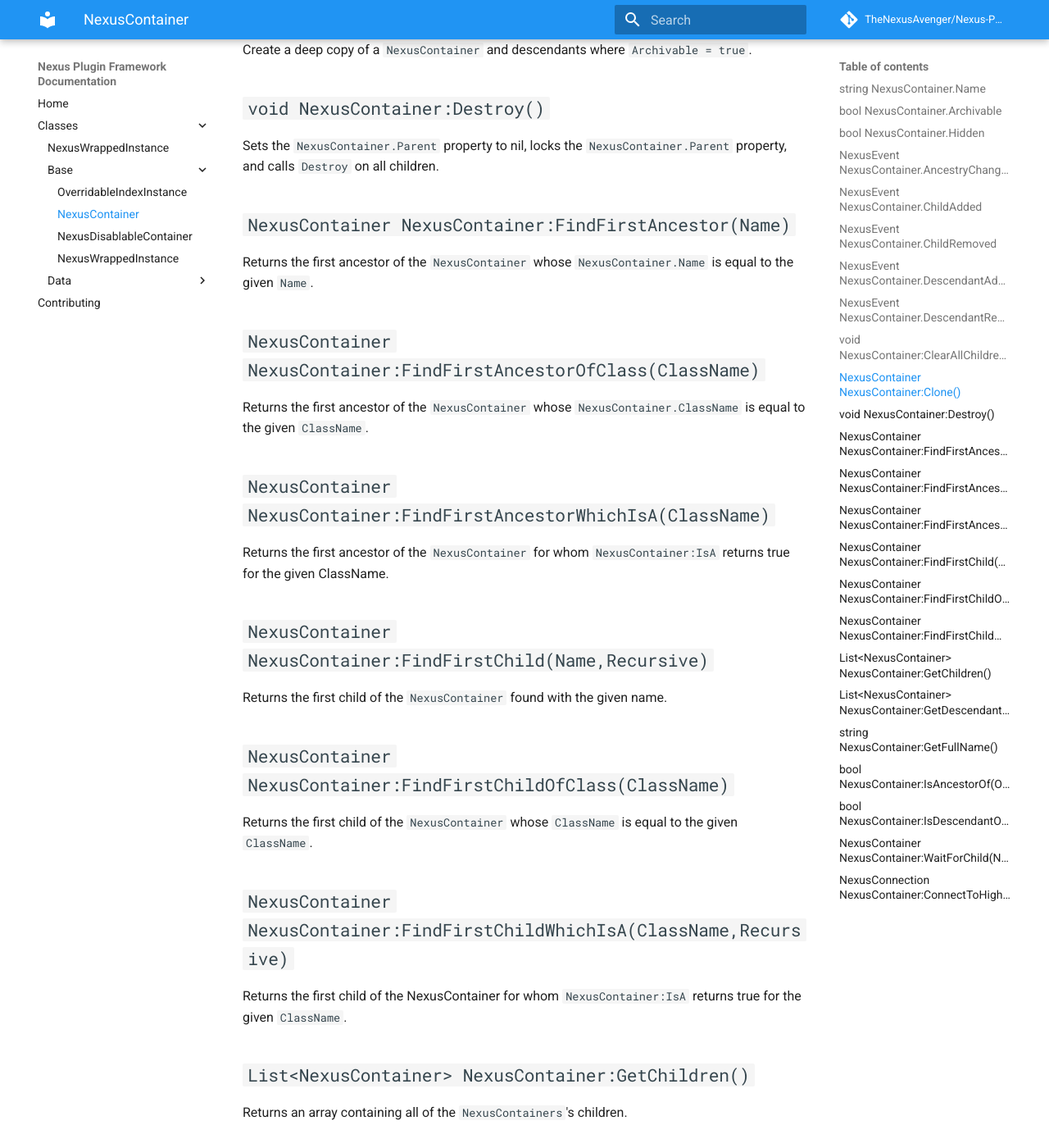
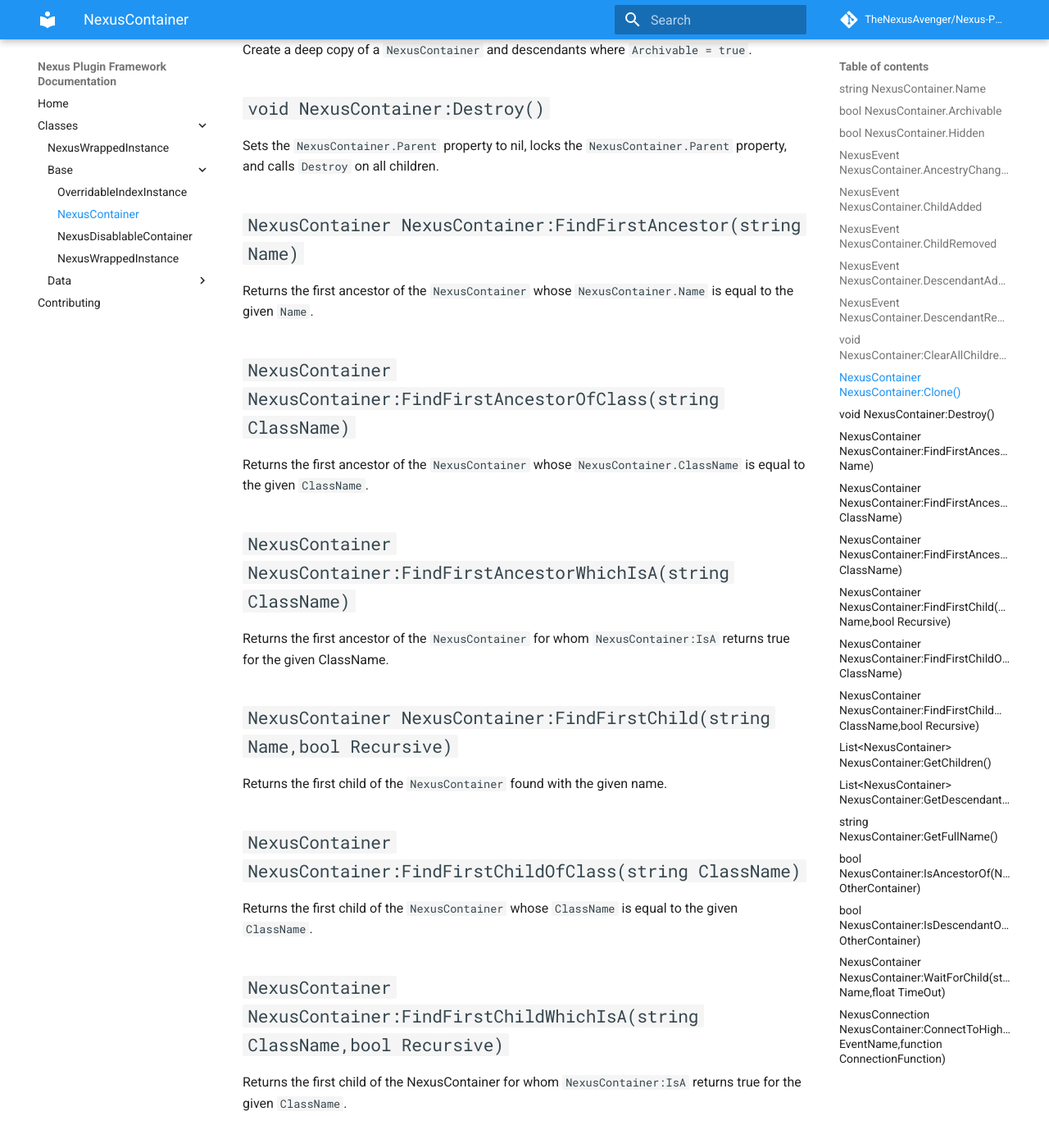
Before and after one commit to TheNexusAvenger/Nexus-Plugin-Framework, an MkDocs documentation site: the page built from docs/classes/Base/NexusContainer.md, in a window 1280 px wide and 1400 px high, scrolled down 1416 px. Shown: the whole window at 82% size. Built offline with MkDocs 1.6.1 and Material for MkDocs 9.7.7, drawn with Linux system fonts in a browser that asks for light colours; comment, search, counter and statistics services are not loaded; some of the changed text lies outside the part shown.

Commit message:
Added parameter types

```diff
--- a/docs/classes/Base/NexusContainer.md
+++ b/docs/classes/Base/NexusContainer.md
@@ -47,29 +47,29 @@ Sets the `NexusContainer.Parent` property to nil,
 locks the `NexusContainer.Parent` property,
 and calls `Destroy` on all children.
 
-## `NexusContainer NexusContainer:FindFirstAncestor(Name)`
+## `NexusContainer NexusContainer:FindFirstAncestor(string Name)`
 Returns the first ancestor of the `NexusContainer`
 whose `NexusContainer.Name` is equal to the given
 `Name`.
 
-## `NexusContainer NexusContainer:FindFirstAncestorOfClass(ClassName)`
+## `NexusContainer NexusContainer:FindFirstAncestorOfClass(string ClassName)`
 Returns the first ancestor of the `NexusContainer`
 whose `NexusContainer.ClassName` is equal to the
 given `ClassName`.
 
-## `NexusContainer NexusContainer:FindFirstAncestorWhichIsA(ClassName)`
+## `NexusContainer NexusContainer:FindFirstAncestorWhichIsA(string ClassName)`
 Returns the first ancestor of the `NexusContainer` for whom
 `NexusContainer:IsA` returns true for the given ClassName.
 
-## `NexusContainer NexusContainer:FindFirstChild(Name,Recursive)`
+## `NexusContainer NexusContainer:FindFirstChild(string Name,bool Recursive)`
 Returns the first child of the `NexusContainer` found with
 the given name.
 
-## `NexusContainer NexusContainer:FindFirstChildOfClass(ClassName)`
+## `NexusContainer NexusContainer:FindFirstChildOfClass(string ClassName)`
 Returns the first child of the `NexusContainer` whose `ClassName`
 is equal to the given `ClassName`.
 
-## `NexusContainer NexusContainer:FindFirstChildWhichIsA(ClassName,Recursive)`
+## `NexusContainer NexusContainer:FindFirstChildWhichIsA(string ClassName,bool Recursive)`
 Returns the first child of the NexusContainer for whom
 `NexusContainer:IsA` returns true for the given `ClassName`.
 
@@ -84,19 +84,19 @@ Returns an array containing all of the descendants of the
 ## `string NexusContainer:GetFullName()`
 Returns a string describing the `NexusContainer`'s ancestry.
 
-## `bool NexusContainer:IsAncestorOf(OtherContainer)`
+## `bool NexusContainer:IsAncestorOf(NexusContainer OtherContainer)`
 Returns true if an `NexusContainer` is an ancestor of the given
 descendant.
 
-## `bool NexusContainer:IsDescendantOf(OtherContainer)`
+## `bool NexusContainer:IsDescendantOf(NexusContainer OtherContainer)`
 Returns true if an `NexusContainer` is a descendant of the given
 ancestor.
 
-## `NexusContainer NexusContainer:WaitForChild(Name,TimeOut)`
+## `NexusContainer NexusContainer:WaitForChild(string Name,float TimeOut)`
 Returns the child of the `NexusContainer` with the given name.
 If the child does not exist, it will yield the current thread
 until it does.
 
-## `NexusConnection NexusContainer:ConnectToHighestParent(EventName,ConnectionFunction)`
+## `NexusConnection NexusContainer:ConnectToHighestParent(string EventName,function ConnectionFunction)`
 Connects an event to the highest parent. If the ancestry
 changes, the connected event changes. Returns a connection.
```
Also changed, not shown: docs/classes/Base/NexusWrappedInstance.md (+2 -2 lines), docs/classes/Base/OverridableIndexInstance.md (+4 -4 lines), docs/classes/NexusPluginFramework.md (+4 -4 lines).
